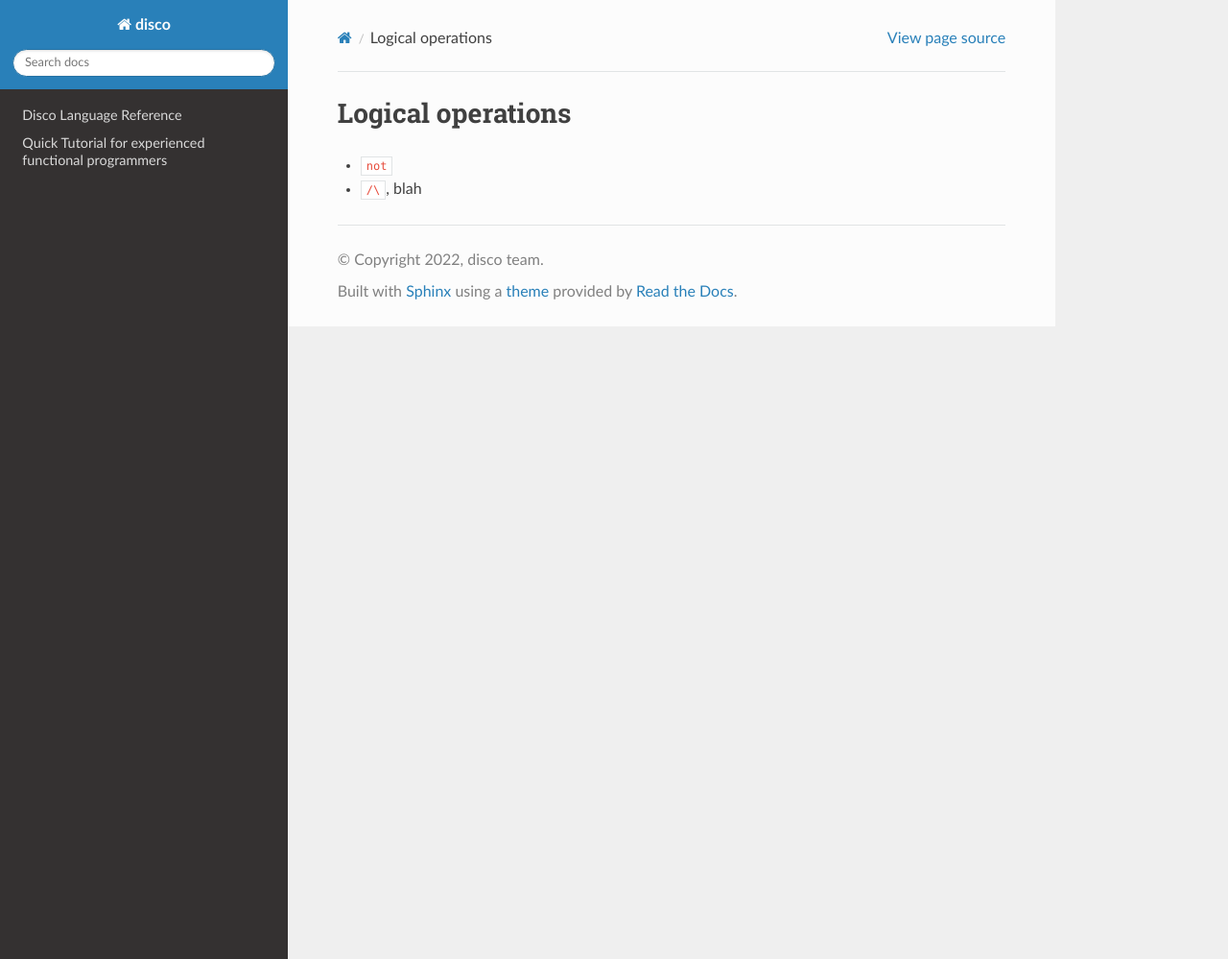
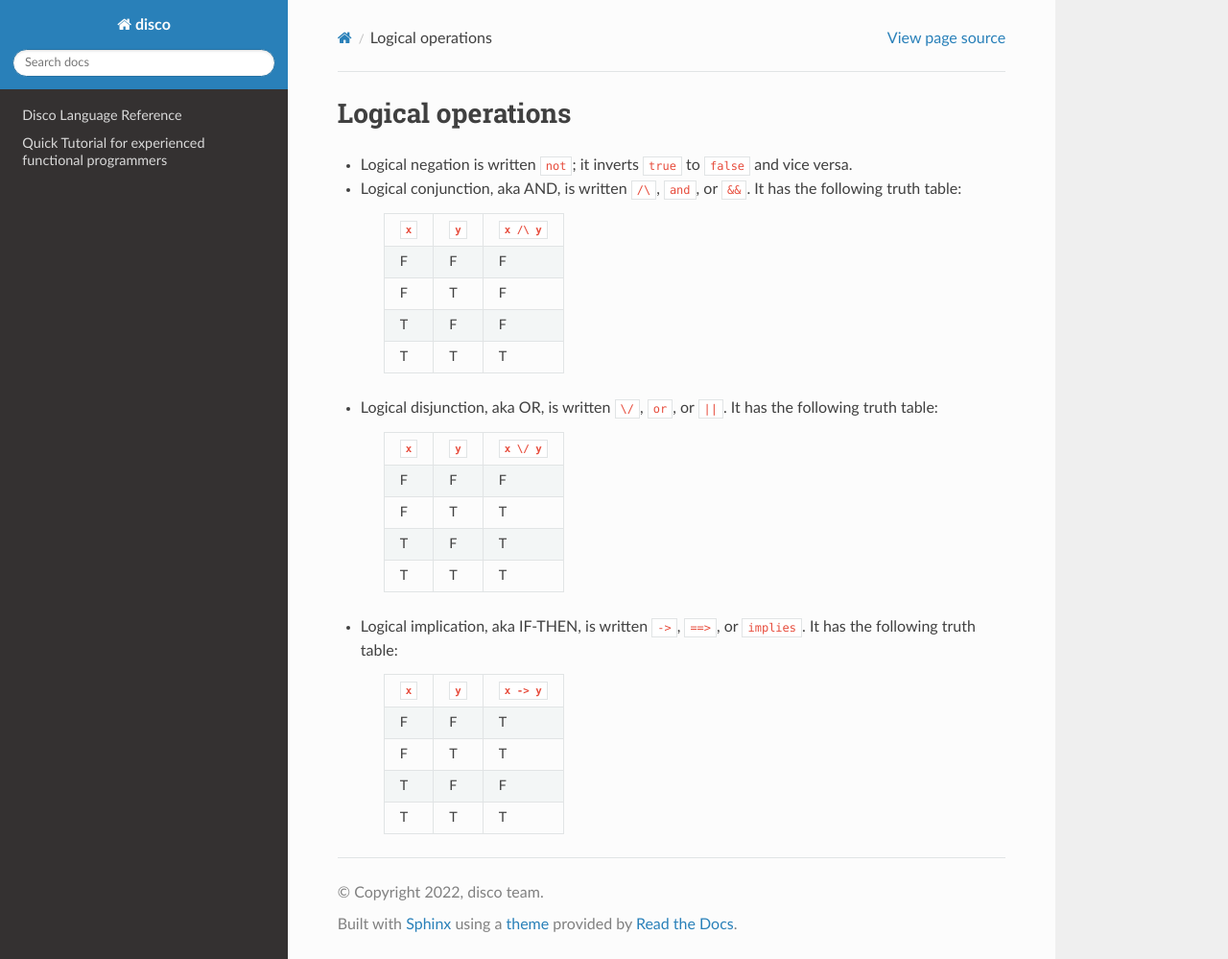
Before and after one commit to disco-lang/disco, a Sphinx documentation site: the page built from docs/reference/logic-ops.rst, in a window 1280 px wide and 999 px high. Shown: the whole window at 96% size. Built offline with Sphinx 7.4.7 and the Read the Docs theme 2.0.0, drawn with Linux system fonts in a browser that asks for light colours; pages that are not in the unit, such as notebooks, are missing from menus.

Commit message:
lang ref: logic ops

```diff
--- a/docs/reference/logic-ops.rst
+++ b/docs/reference/logic-ops.rst
@@ -1,5 +1,40 @@
 Logical operations
 ==================
 
-* ``not``
-* ``/\``, blah
+* Logical negation is written ``not``; it inverts ``true`` to
+  ``false`` and vice versa.
+* Logical conjunction, aka AND, is written ``/\``, ``and``, or
+  ``&&``.  It has the following truth table:
+
+    =====  =====  ==========
+    ``x``  ``y``  ``x /\ y``
+    =====  =====  ==========
+    F      F      F
+    F      T      F
+    T      F      F
+    T      T      T
+    =====  =====  ==========
+
+* Logical disjunction, aka OR, is written ``\/``, ``or``, or
+  ``||``. It has the following truth table:
+
+    =====  =====  ==========
+    ``x``  ``y``  ``x \/ y``
+    =====  =====  ==========
+    F      F      F
+    F      T      T
+    T      F      T
+    T      T      T
+    =====  =====  ==========
+
+* Logical implication, aka IF-THEN, is written ``->``, ``==>``, or
+  ``implies``. It has the following truth table:
+
+    =====  =====  ==========
+    ``x``  ``y``  ``x -> y``
+    =====  =====  ==========
+    F      F      T
+    F      T      T
+    T      F      F
+    T      T      T
+    =====  =====  ==========
```
